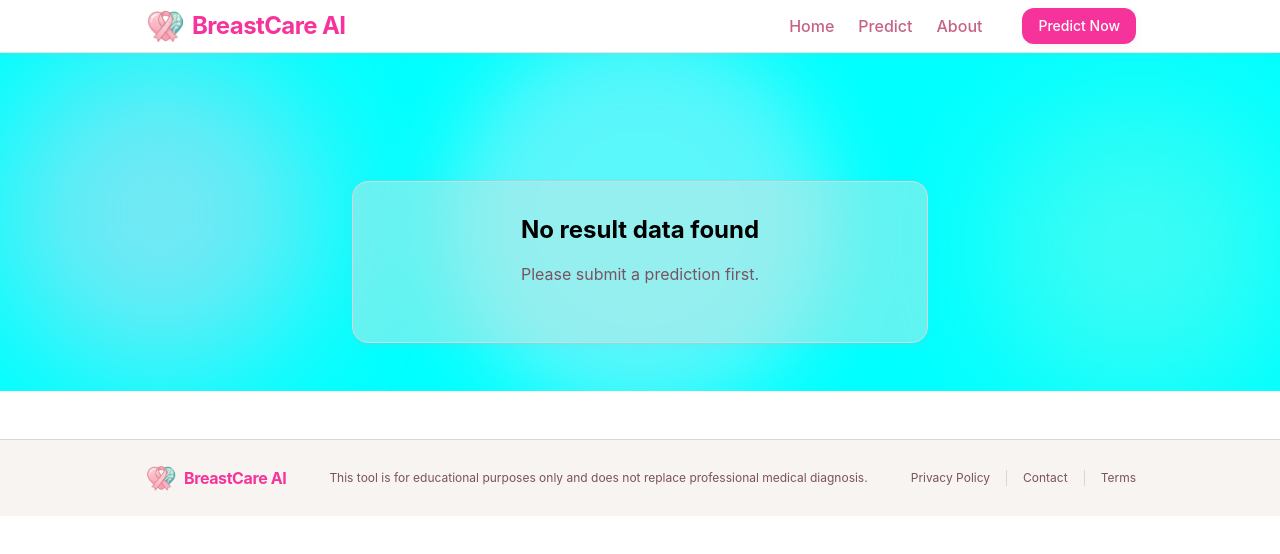
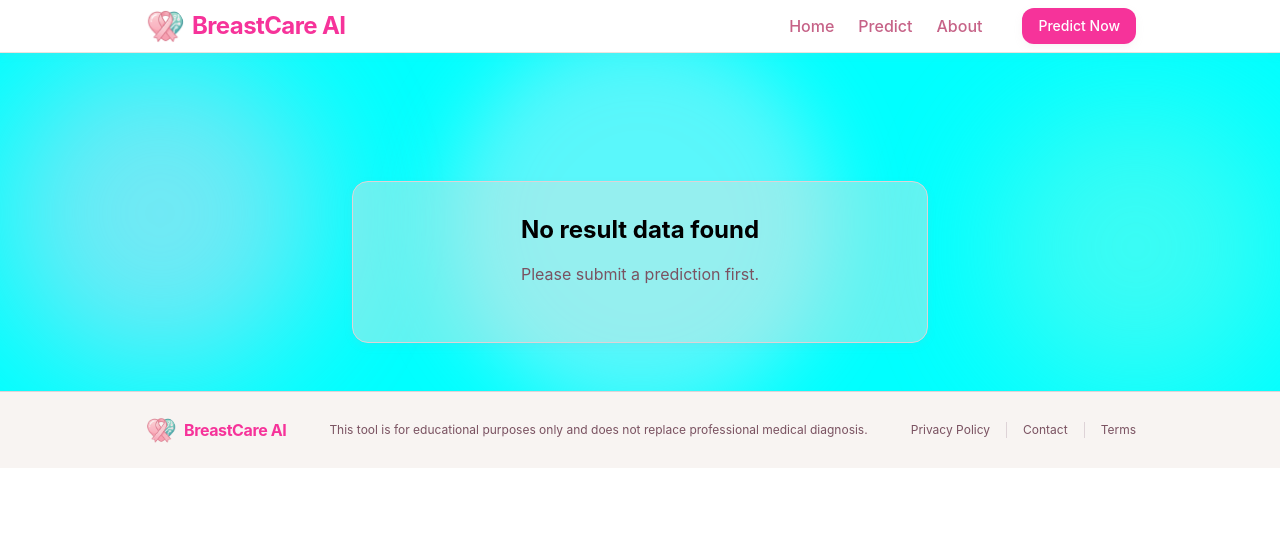
Before and after one commit to taranggg/breast-cancer-ui, a Next.js app: page /result in a window 1280 px wide. Shown: the top 554 px of the page. Built offline with nearby package versions, Linux system fonts and the light colour scheme.

Commit message:
fix: remove unnecessary margin-top from footer component

```diff
--- a/src/components/footer.tsx
+++ b/src/components/footer.tsx
@@ -4,7 +4,7 @@ import Image from "next/image";
 
 export default function Footer() {
   return (
-    <footer className="mt-12 border-t bg-muted/40 py-6">
+    <footer className="border-t bg-muted/40 py-6">
       <div className="max-w-5xl mx-auto px-4 flex flex-col md:flex-row items-center justify-between gap-2">
         <div className="flex items-center gap-2">
           <Image
```
